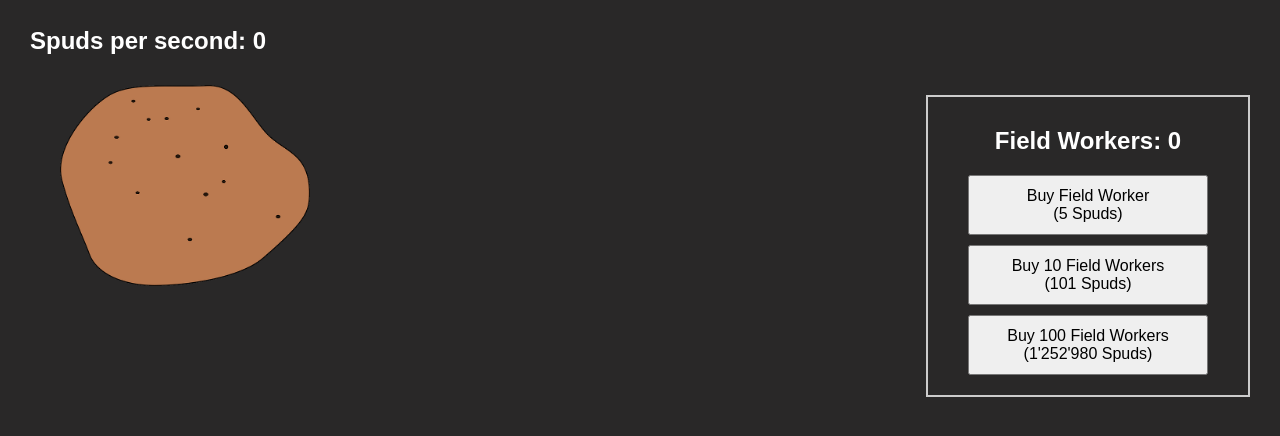
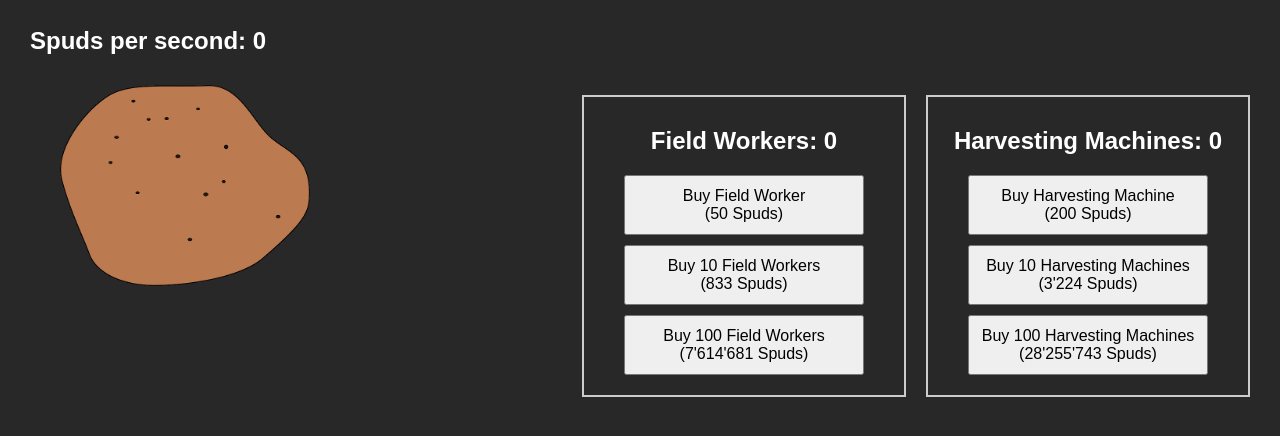
Before and after one commit to KevinEggenberger/SpudClicker, a plain HTML site: page index.html in a window 1280 px wide. Shown: the part 70-506 px from the top of the page. Drawn offline with Linux system fonts and the light colour scheme.

Commit message:
Added Harvesting Machine + small changes & fixes

```diff
--- a/index.html
+++ b/index.html
@@ -17,6 +17,7 @@
     />
     <div class="extensions">
       <div class="extension">
+        <!--Field Workers-->
         <h2 id="workersCount">Field Workers: 0</h2>
         <button onclick="buyFieldWorkers(1)" id="workerCost">
           Buy Field Worker (50 Spuds)
@@ -35,6 +36,26 @@
           Upgrade Field Workers (10000 Spuds)
         </button>
       </div>
+      <div class="extension">
+        <!--Harvesting Machines-->
+        <h2 id="harvestingMachineCount">Harvesting Machines: 0</h2>
+        <button onclick="buyHarvestingMachines(1)" id="harvestingMachineCost">
+          Buy Harvesting Machine (50 Spuds)
+        </button>
+        <button onclick="buyHarvestingMachines(10)" id="harvestingMachine10">
+          Buy 10 Harvesting Machines (500 Spuds)
+        </button>
+        <button onclick="buyHarvestingMachines(100)" id="harvestingMachine100">
+          Buy 100 Harvesting Machines (5000 Spuds)
+        </button>
+        <button
+          onclick="upgradeHarvestingMachines()"
+          id="harvestingMachinesUpgrade"
+          style="display: none"
+        >
+          Upgrade Harvesting Machines (10000 Spuds)
+        </button>
+      </div>
     </div>
     <p id="error"></p>
     <script src="script.js"></script>
--- a/script.js
+++ b/script.js
@@ -1,20 +1,25 @@
 // Variables
 let collectedSpuds = 0;
 let fieldWorkers = 0;
+let harvestingMachine = 0;
 let spudsPerSecond = 0; // Spuds per second
 
-let fieldWorkerCost = 5; // Cost for one Field Worker
-let fieldWorkerUpgradeCost = 100; // Initial cost for the upgrade
+let fieldWorkerCost = 50; // Cost for one Field Worker
+let fieldWorkerUpgradeCost = 10000; // Initial cost for the upgrade
+let harvestingMachineCost = 200;
+let harvestingMachineUpgradeCost = 50000;
 
 let availableUpgradesFieldWorker = 0; // Counter for available upgrades
 let upgradesPurchasedFieldWorker = 0; // Counter for purchased upgrades
+let availableUpgradesHarvestingMachine = 0; // Counter for available upgrades
+let upgradesPurchasedHarvestingMachine = 0; // Counter for purchased upgrades
 
 // Function to format numbers with apostrophes
 function formatNumber(number) {
   return number.toString().replace(/\B(?=(\d{3})+(?!\d))/g, "'");
 }
 
-// Function for clicking the Spud
+// Function for clicking the Spud -- 10% of collectedSpuds per click??
 function clickSpud() {
   collectedSpuds += 1;
   updateUI();
@@ -27,27 +32,59 @@ function increaseSpuds() {
 }
 
 // Function to calculate the cost of multiple Field Workers
-function calculateTotalCost(quantity) {
-  let totalCost = 0;
-  let currentCost = fieldWorkerCost;
+function calculateTotalCostFieldWorker(quantity) {
+  let totalCostFieldWorker = 0;
+  let currentCostFieldWorker = fieldWorkerCost;
   for (let i = 0; i < quantity; i++) {
-    totalCost += currentCost;
-    currentCost = Math.ceil(currentCost * 1.1);
+    totalCostFieldWorker += currentCostFieldWorker;
+    currentCostFieldWorker = Math.ceil(currentCostFieldWorker * 1.1);
   }
-  return totalCost;
+  return totalCostFieldWorker;
+}
+
+// Function to calculate the cost of multiple Harvesting Machines
+function calculateTotalCostHarvestingMachine(quantity) {
+  let totalCostHarvestingMachine = 0;
+  let currentCostHarvestingMachine = harvestingMachineCost;
+  for (let i = 0; i < quantity; i++) {
+    totalCostHarvestingMachine += currentCostHarvestingMachine;
+    currentCostHarvestingMachine = Math.ceil(
+      currentCostHarvestingMachine * 1.1
+    );
+  }
+  return totalCostHarvestingMachine;
 }
 
 // Function for buying Field Workers
 function buyFieldWorkers(quantity) {
-  const totalCost = calculateTotalCost(quantity);
-  if (collectedSpuds >= totalCost) {
-    collectedSpuds -= totalCost;
+  const totalCostFieldWorker = calculateTotalCostFieldWorker(quantity);
+  if (collectedSpuds >= totalCostFieldWorker) {
+    collectedSpuds -= totalCostFieldWorker;
     fieldWorkers += quantity;
-    spudsPerSecond += quantity; // Each Field Worker increases yield by 1 Spud per second
+    spudsPerSecond += quantity * Math.pow(2, upgradesPurchasedFieldWorker); // Each Field Worker increases yield by 1 Spud per second, doubled by each upgrade
     for (let i = 0; i < quantity; i++) {
       fieldWorkerCost = Math.ceil(fieldWorkerCost * 1.1); // Increase the cost of Field Workers by 10% for each worker
     }
     checkForUpgradeFieldWorker(); // Check if upgrade is available
+    updateUI();
+  } else {
+    displayErrorMessage("Not enough Spuds!");
+  }
+}
+
+// Function for buying Harvesting Machines
+function buyHarvestingMachines(quantity) {
+  const totalCostHarvestingMachine =
+    calculateTotalCostHarvestingMachine(quantity);
+  if (collectedSpuds >= totalCostHarvestingMachine) {
+    collectedSpuds -= totalCostHarvestingMachine;
+    harvestingMachine += quantity;
+    spudsPerSecond +=
+      quantity * 5 * Math.pow(2, upgradesPurchasedHarvestingMachine); // Each Harvesting Machine increases yield by 5 Spuds per second, doubled by each upgrade
+    for (let i = 0; i < quantity; i++) {
+      harvestingMachineCost = Math.ceil(harvestingMachineCost * 1.1); // Increase the cost of Harvesting Machines by 10% for each machine
+    }
+    checkForUpgradeHarvestingMachine(); // Check if upgrade is available
     updateUI();
   } else {
     displayErrorMessage("Not enough Spuds!");
@@ -61,7 +98,7 @@ function upgradeFieldWorkers() {
     availableUpgradesFieldWorker > 0
   ) {
     collectedSpuds -= fieldWorkerUpgradeCost;
-    spudsPerSecond += fieldWorkers * 0.5; // Example upgrade: increase yield by 50%
+    spudsPerSecond += fieldWorkers * Math.pow(2, upgradesPurchasedFieldWorker); // Double the yield for each Field Worker for each upgrade
     fieldWorkerUpgradeCost = Math.ceil(fieldWorkerUpgradeCost * 1.5); // Increase the cost of the next upgrade
     availableUpgradesFieldWorker--; // Decrease the count of available upgrades
     upgradesPurchasedFieldWorker++; // Increase the count of purchased upgrades
@@ -74,61 +111,120 @@ function upgradeFieldWorkers() {
   }
 }
 
+// Function for upgrading Harvesting Machines
+function upgradeHarvestingMachines() {
+  if (
+    collectedSpuds >= harvestingMachineUpgradeCost &&
+    availableUpgradesHarvestingMachine > 0
+  ) {
+    collectedSpuds -= harvestingMachineUpgradeCost;
+    spudsPerSecond +=
+      harvestingMachine * 5 * Math.pow(2, upgradesPurchasedHarvestingMachine); // Double the yield for each Harvesting Machine for each upgrade
+    harvestingMachineUpgradeCost = Math.ceil(
+      harvestingMachineUpgradeCost * 1.5
+    ); // Increase the cost of the next upgrade
+    availableUpgradesHarvestingMachine--; // Decrease the count of available upgrades
+    upgradesPurchasedHarvestingMachine++; // Increase the count of purchased upgrades
+    if (availableUpgradesHarvestingMachine === 0) {
+      document.getElementById("harvestingMachinesUpgrade").style.display =
+        "none"; // Hide the upgrade button
+    }
+    updateUI();
+  } else {
+    displayErrorMessage("Not enough Spuds for upgrade!");
+  }
+}
+
 // Function to check if upgrade is available for Field Workers
 function checkForUpgradeFieldWorker() {
-  const totalUpgrades = Math.floor(fieldWorkers / 50);
-  if (totalUpgrades > upgradesPurchasedFieldWorker) {
-    availableUpgradesFieldWorker = totalUpgrades - upgradesPurchasedFieldWorker; // Set available upgrades
+  const totalUpgradesFieldWorker = Math.floor(fieldWorkers / 50);
+  if (totalUpgradesFieldWorker > upgradesPurchasedFieldWorker) {
+    availableUpgradesFieldWorker =
+      totalUpgradesFieldWorker - upgradesPurchasedFieldWorker; // Set available upgrades
     document.getElementById("workerUpgrade").style.display = "block"; // Show the upgrade button
   }
 }
 
-// Function to update the UI
-function updateUI() {
-  document.getElementById(
-    "spudCount"
-  ).innerText = `Collected Spuds: ${formatNumber(Math.floor(collectedSpuds))}`;
-  document.getElementById(
-    "spudsPerSecond"
-  ).innerText = `Spuds per second: ${formatNumber(spudsPerSecond)}`;
-  document.getElementById(
-    "workersCount"
-  ).innerText = `Field Workers: ${formatNumber(fieldWorkers)}`;
-  document.getElementById(
-    "workerCost"
-  ).innerHTML = `Buy Field Worker <br>(${formatNumber(
-    Math.floor(fieldWorkerCost)
-  )} Spuds)`;
-  document.getElementById(
-    "workerCost10"
-  ).innerHTML = `Buy 10 Field Workers <br>(${formatNumber(
-    calculateTotalCost(10)
-  )} Spuds)`;
-  document.getElementById(
-    "workerCost100"
-  ).innerHTML = `Buy 100 Field Workers <br>(${formatNumber(
-    calculateTotalCost(100)
-  )} Spuds)`;
-  if (availableUpgradesFieldWorker > 0) {
-    document.getElementById(
-      "workerUpgrade"
-    ).innerHTML = `Upgrade Field Workers <br>(${formatNumber(
-      Math.floor(fieldWorkerUpgradeCost)
-    )} Spuds) <br>Available Upgrades: ${availableUpgradesFieldWorker}`;
+// Function to check if upgrade is available for Harvesting Machines
+function checkForUpgradeHarvestingMachine() {
+  const totalUpgradesHarvestingMachine = Math.floor(harvestingMachine / 50);
+  if (totalUpgradesHarvestingMachine > upgradesPurchasedHarvestingMachine) {
+    availableUpgradesHarvestingMachine =
+      totalUpgradesHarvestingMachine - upgradesPurchasedHarvestingMachine; // Set available upgrades
+    document.getElementById("harvestingMachinesUpgrade").style.display =
+      "block"; // Show the upgrade button
   }
 }
 
 // Function to display error messages
 function displayErrorMessage(message) {
   const errorElement = document.getElementById("error");
-  errorElement.innerText = message;
+  errorElement.textContent = message;
   setTimeout(() => {
-    errorElement.innerText = "";
-  }, 1000);
+    errorElement.textContent = "";
+  }, 2000); // Clear the error message after 2 seconds
 }
 
-// Set interval to update collected spuds
-setInterval(increaseSpuds, 100); // Update every 100ms
+// Function to update the UI elements
+function updateUI() {
+  document.getElementById(
+    "spudCount"
+  ).textContent = `Collected Spuds: ${formatNumber(
+    Math.floor(collectedSpuds)
+  )}`;
+  document.getElementById(
+    "spudsPerSecond"
+  ).textContent = `Spuds per second: ${formatNumber(
+    Math.floor(spudsPerSecond)
+  )}`;
+  document.getElementById(
+    "workersCount"
+  ).textContent = `Field Workers: ${formatNumber(fieldWorkers)}`;
+  document.getElementById(
+    "workerCost"
+  ).innerHTML = `Buy Field Worker<br>(${formatNumber(
+    Math.floor(fieldWorkerCost)
+  )} Spuds)`;
+  document.getElementById(
+    "workerCost10"
+  ).innerHTML = `Buy 10 Field Workers<br>(${formatNumber(
+    calculateTotalCostFieldWorker(10)
+  )} Spuds)`;
+  document.getElementById(
+    "workerCost100"
+  ).innerHTML = `Buy 100 Field Workers<br>(${formatNumber(
+    calculateTotalCostFieldWorker(100)
+  )} Spuds)`;
+  document.getElementById(
+    "harvestingMachineCount"
+  ).textContent = `Harvesting Machines: ${formatNumber(harvestingMachine)}`;
+  document.getElementById(
+    "harvestingMachineCost"
+  ).innerHTML = `Buy Harvesting Machine<br>(${formatNumber(
+    Math.floor(harvestingMachineCost)
+  )} Spuds)`;
+  document.getElementById(
+    "harvestingMachine10"
+  ).innerHTML = `Buy 10 Harvesting Machines<br>(${formatNumber(
+    calculateTotalCostHarvestingMachine(10)
+  )} Spuds)`;
+  document.getElementById(
+    "harvestingMachine100"
+  ).innerHTML = `Buy 100 Harvesting Machines<br>(${formatNumber(
+    calculateTotalCostHarvestingMachine(100)
+  )} Spuds)`;
+  document.getElementById("availableUpgradesFieldWorker");
+  document.getElementById(
+    "workerUpgrade"
+  ).innerHTML = `Upgrade Field Workers<br>(${formatNumber(
+    Math.floor(fieldWorkerUpgradeCost)
+  )} Spuds)<br>Available Upgrades: ${availableUpgradesFieldWorker}`;
+  document.getElementById(
+    "harvestingMachinesUpgrade"
+  ).innerHTML = `Upgrade Harvesting Machines<br>(${formatNumber(
+    Math.floor(harvestingMachineUpgradeCost)
+  )} Spuds)<br>Available Upgrades: ${availableUpgradesHarvestingMachine}`;
+}
 
-// Update UI initially
-updateUI();
+// Update spuds every 100 milliseconds (0.1 seconds)
+setInterval(increaseSpuds, 100);
```
